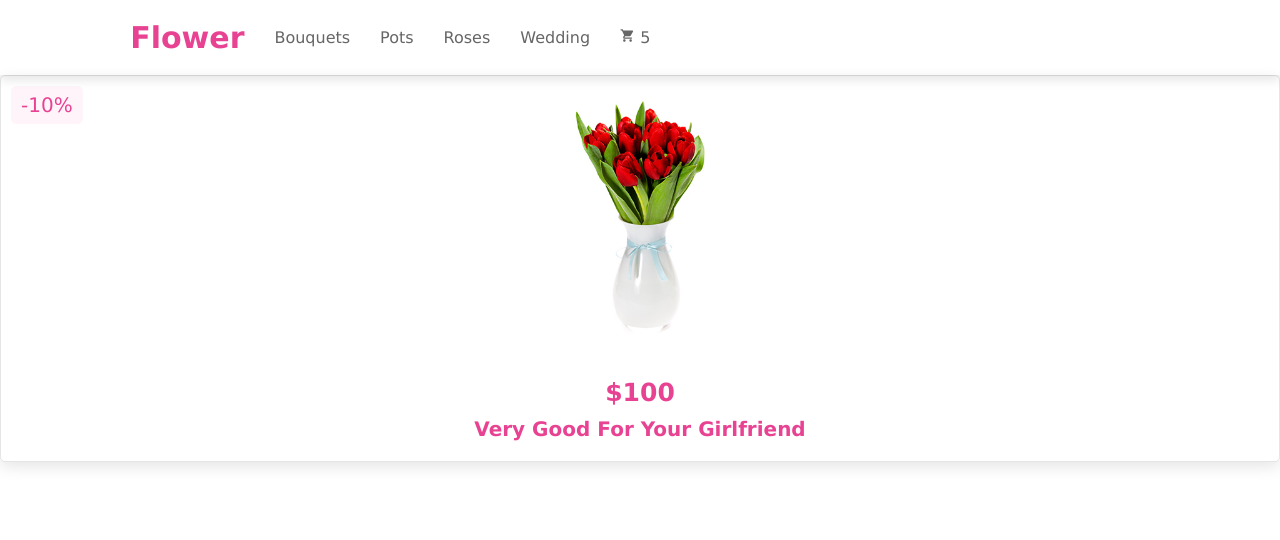
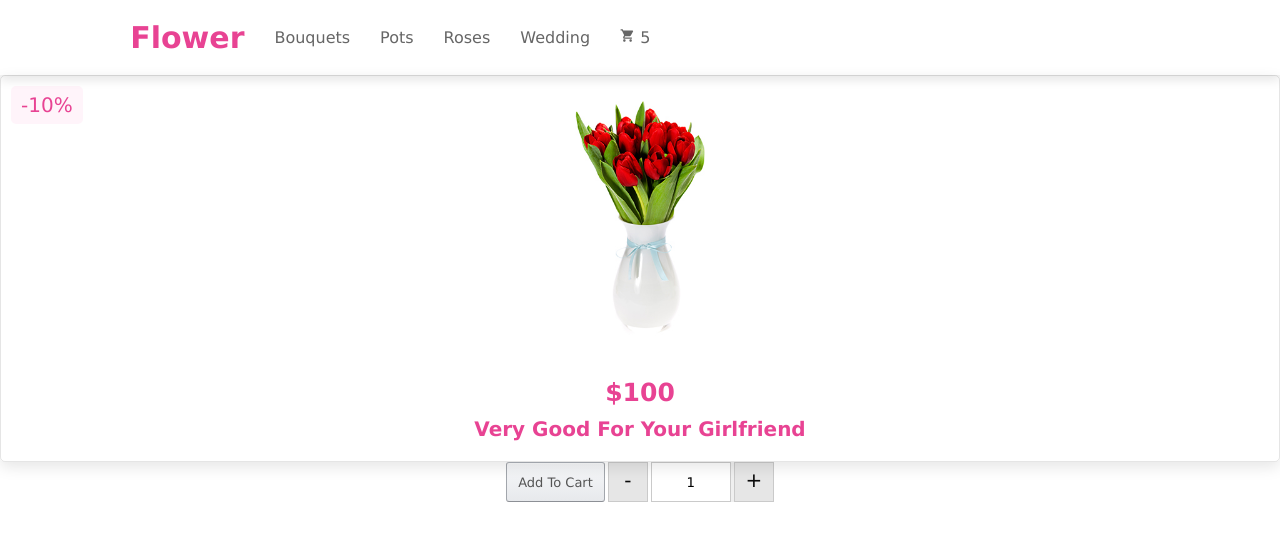
Before and after one commit to viryisb/basic-online-store, a React (Create React App) app: page / in a window 1280 px wide. Shown: the top 540 px of the page. Built offline with nearby package versions, Linux system fonts and the light colour scheme.

Commit message:
Move itemCount to ItemDetail component

```diff
--- a/src/components/itemDetailContainer/ItemDetailContainer.js
+++ b/src/components/itemDetailContainer/ItemDetailContainer.js
@@ -1,8 +1,12 @@
 import { React, useEffect, useState } from 'react';
 import ItemDetail from '../itemDetail/ItemDetail';
+import ItemCount from '../itemCount/ItemCount';
 import item from './mockedData';
 
 const ItemDetailContainer = () => {
+  const onAdd = (count) => {
+    console.log(count);
+  };
   const [product, setProduct] = useState('');
 
   useEffect(() => {
@@ -20,6 +24,7 @@ const ItemDetailContainer = () => {
   return (
     <>
       <ItemDetail item={product} />
+      <ItemCount stock={item.stock} initial={1} onAdd={onAdd} />
     </>
   );
 };
```
